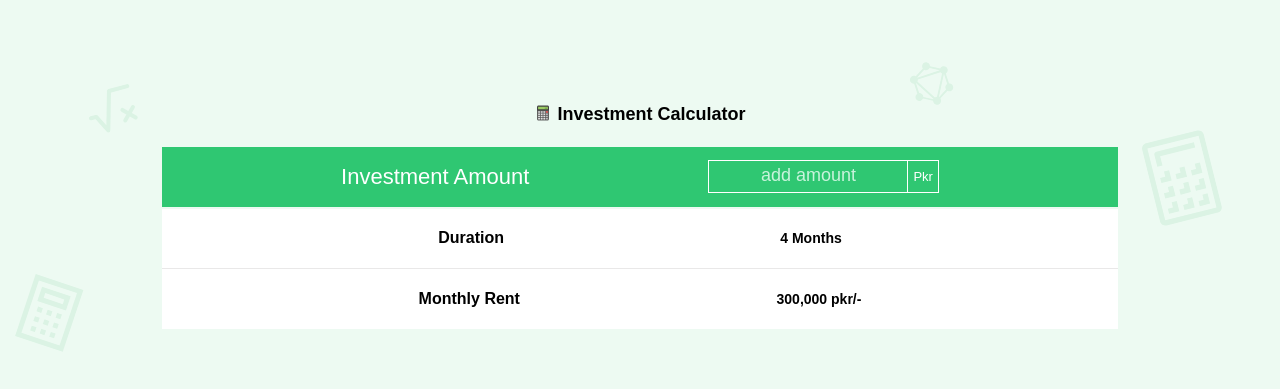
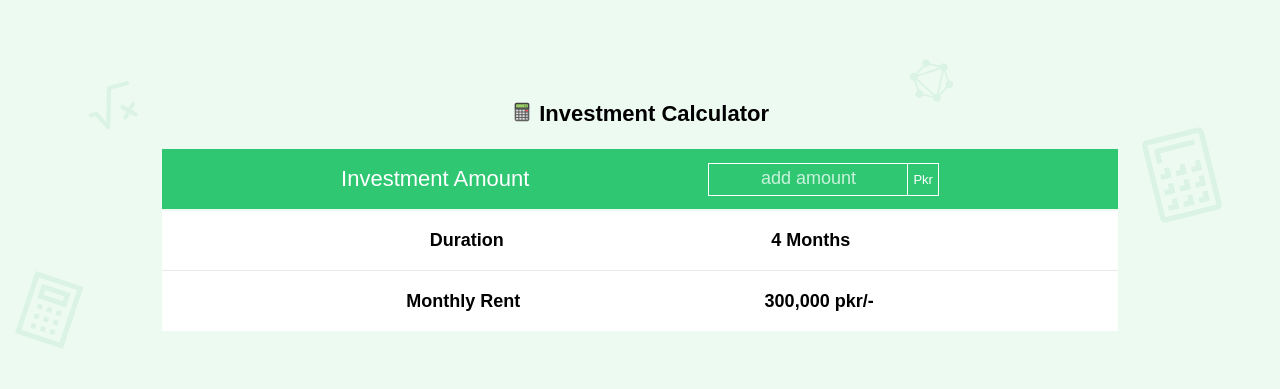
Before and after one commit to Zaibi727/button-card, a React (Create React App) app: page / in a window 1280 px wide. Shown: the part 173-562 px from the top of the page. Built offline with nearby package versions, Linux system fonts and the light colour scheme.

Commit message:
Update fourteenJune.module.css

```diff
--- a/src/Components/fourteenJune/fourteenJune.module.css
+++ b/src/Components/fourteenJune/fourteenJune.module.css
@@ -18,7 +18,7 @@
 }
 .statement{
     font-weight: regular;
-    font-size: 18px;
+    font-size: 22px;
 }
 .calc{
     margin-bottom: -2px;
@@ -61,11 +61,11 @@
 }
 .label{
     font-weight: 550;
-    font-size: 16px;
+    font-size: 18px;
 }
 .data{
     font-weight: 550;
-    font-size: 14px;
+    font-size: 18px;
 }
 .input{
     border: 1px solid white;
```
